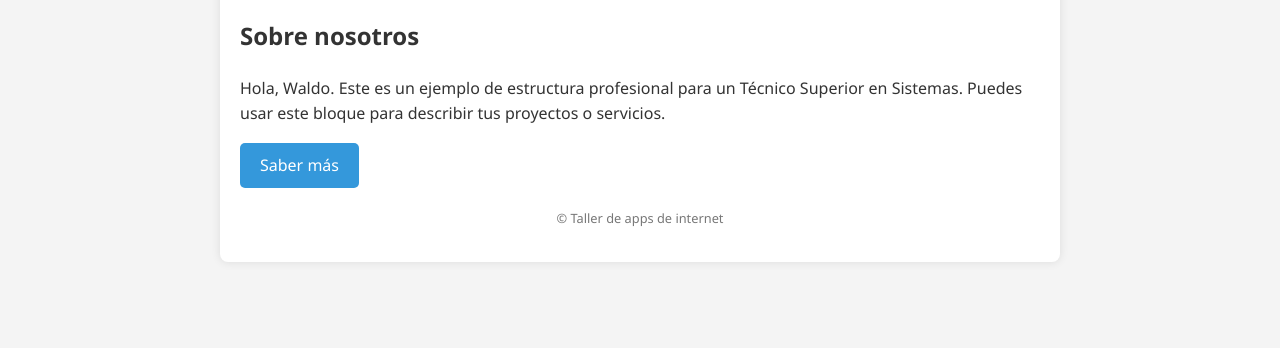
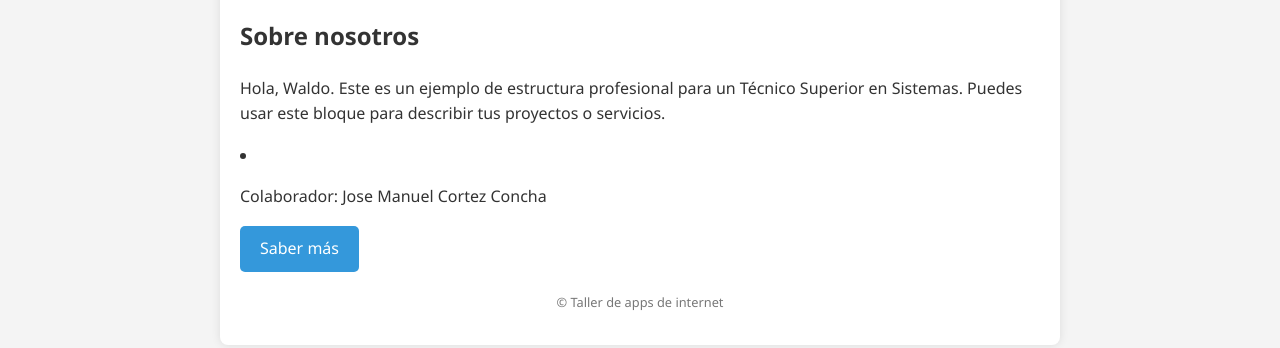
Before and after one commit to waldyounity/appLaboratorio1, a plain HTML site: page index.html in a window 1280 px wide. Shown: the part 238-586 px from the top of the page. Drawn offline with Linux system fonts and the light colour scheme.

Commit message:
Update index.html
Create: nueva rama de colaborador
Add: Colaborador <list>

```diff
--- a/index.html
+++ b/index.html
@@ -78,6 +78,7 @@
         <section>
             <h2>Sobre nosotros</h2>
             <p>Hola, Waldo. Este es un ejemplo de estructura profesional para un Técnico Superior en Sistemas. Puedes usar este bloque para describir tus proyectos o servicios.</p>
+            <li>  <p>Colaborador: Jose Manuel Cortez Concha</p></li>
 
             <a href="#" class="btn">Saber más</a>
         </section>
```
